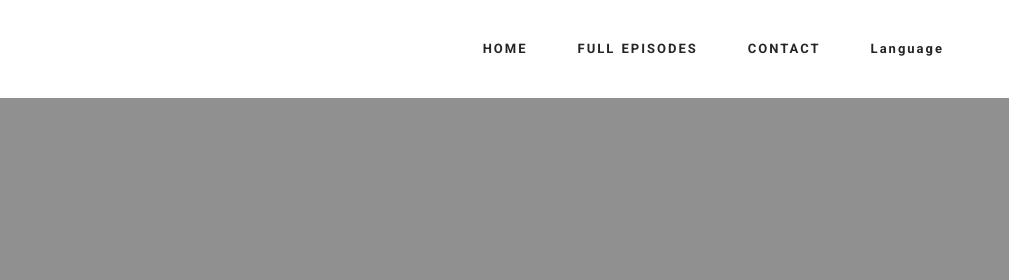
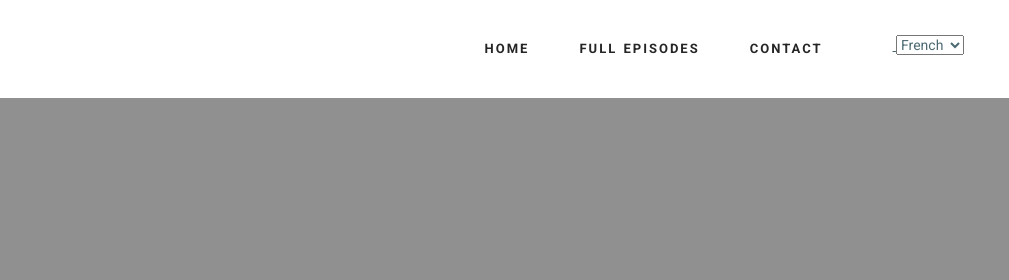
Before and after one commit to itsmiraculous/test, a plain HTML site: page home.html in a window 1280 px wide. Shown: the top 280 px of the page, 271-1280 px from the left. Drawn offline with Linux system fonts and the light colour scheme.

Commit message:
Update home.html

```diff
--- a/home.html
+++ b/home.html
@@ -35,7 +35,15 @@
                 <div class="mbr-navbar__column mbr-navbar__menu">
                     <nav class="mbr-navbar__menu-box mbr-navbar__menu-box--inline-right">
                         <div class="mbr-navbar__column">
-                            <ul class="mbr-navbar__items mbr-navbar__items--right float-left mbr-buttons mbr-buttons--freeze mbr-buttons--right btn-decorator mbr-buttons--active mbr-buttons--only-links"><li class="mbr-navbar__item"><a class="mbr-buttons__link btn text-black" href="https://mobirise.com">HOME</a></li><li class="mbr-navbar__item"><a class="mbr-buttons__link btn text-black" href="https://mobirise.com">FULL EPISODES</a></li><li class="mbr-navbar__item"><a class="mbr-buttons__link btn text-black" href="contact.html">CONTACT</a></li> <li class="mbr-navbar__item"><a class="mbr-buttons__link btn text-black" href="https://mobirise.com">Language</a></li></ul>
+                            <ul class="mbr-navbar__items mbr-navbar__items--right float-left mbr-buttons mbr-buttons--freeze mbr-buttons--right btn-decorator mbr-buttons--active mbr-buttons--only-links"><li class="mbr-navbar__item"><a class="mbr-buttons__link btn text-black" href="https://mobirise.com">HOME</a></li><li class="mbr-navbar__item"><a class="mbr-buttons__link btn text-black" href="https://mobirise.com">FULL EPISODES</a></li><li class="mbr-navbar__item"><a class="mbr-buttons__link btn text-black" href="contact.html">CONTACT</a></li> <li class="mbr-navbar__item"><a class="mbr-buttons__link btn text-black" href="https://mobirise.com"><a class="menu-item">
+		<select name="forma" onchange="location = this.value;">
+ <option>French</option>
+ <option value="/episodes.fr"> English</option>
+      <option value="/episodes.fr"> Italian</option>
+      <option value="/episodes.fr"> Arabic</option>
+</select>
+                  </a>
+                              </a></li></ul>
 
                         </div>
                     </nav>
```
